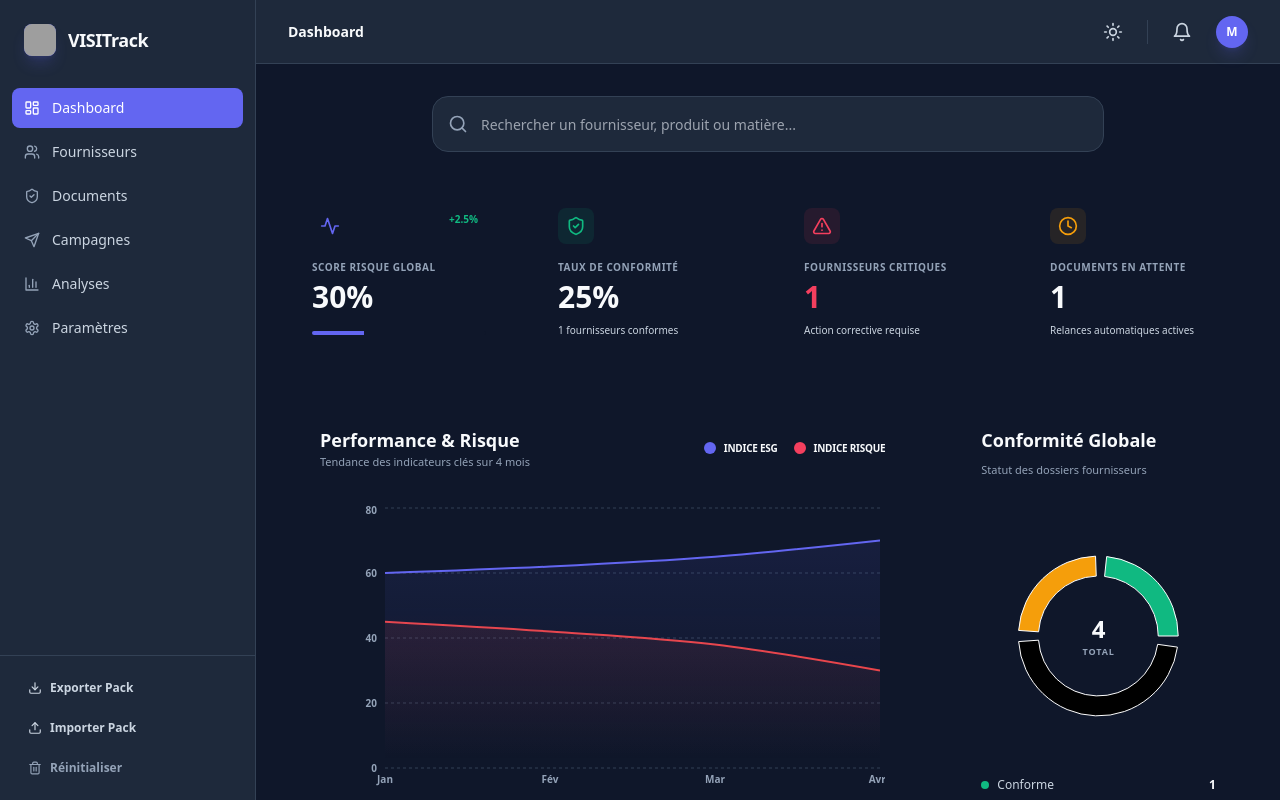
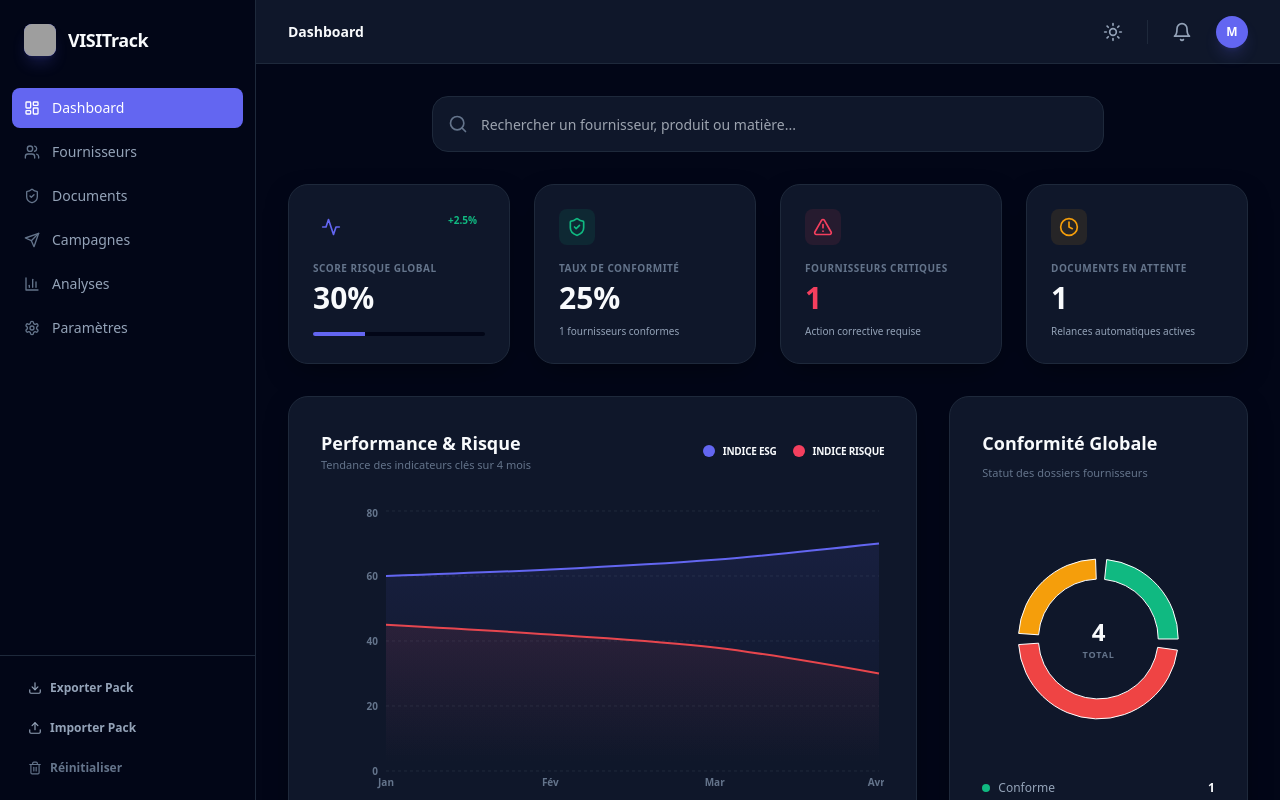
Before and after one commit to Visitune/VISITRACK, a React (Vite) app: page /#/ in a window 1280 px wide. Before the commit this address led to /#/dashboard. Built offline with nearby package versions, Linux system fonts and the light colour scheme; grey boxes are pictures that could not be loaded.

Commit message:
style: premium design overhaul, theme synchronization fixes, and typography refinements

```diff
--- a/components/Layout.tsx
+++ b/components/Layout.tsx
@@ -102,7 +102,7 @@
       <input type="file" ref={fileInputRef} onChange={handleFileUpload} className="hidden" accept=".json" />
 
       {/* Modern Compact Sidebar */}
-      <aside className="w-64 bg-[var(--bg-card)] border-r border-[var(--border-subtle)] flex flex-col z-20 shrink-0">
+      <aside className="w-64 bg-[var(--bg-sidebar)] border-r border-[var(--border-subtle)] flex flex-col z-20 shrink-0 transition-colors duration-300">
         <div className="p-6 flex items-center gap-3">
           <div className="w-8 h-8 bg-[var(--accent)] rounded-lg flex items-center justify-center shadow-lg shadow-indigo-500/20 overflow-hidden">
             <img src="https://raw.githubusercontent.com/M00N69/RAPPELCONSO/main/logo%2004%20copie.jpg" alt="Logo" className="w-full h-full object-cover" />
@@ -116,8 +116,8 @@
               key={item.id}
               onClick={() => navigate(item.id)}
               className={`w-full flex items-center gap-3 px-3 py-2.5 rounded-lg text-sm font-medium transition-all group ${activePage === item.id || (activePage === '/' && item.id === '/dashboard')
-                  ? 'bg-[var(--accent)] text-white'
-                  : 'text-[var(--text-secondary)] hover:bg-[var(--bg-main)] hover:text-[var(--text-primary)]'
+                ? 'bg-[var(--accent)] text-white'
+                : 'text-[var(--text-secondary)] hover:bg-[var(--bg-main)] hover:text-[var(--text-primary)]'
                 }`}
             >
               <item.icon className={`w-4 h-4 ${activePage === item.id || (activePage === '/' && item.id === '/dashboard') ? 'text-white' : 'text-[var(--text-muted)] group-hover:text-[var(--text-primary)]'
--- a/context/WorkspaceContext.tsx
+++ b/context/WorkspaceContext.tsx
@@ -340,8 +340,11 @@
     const savedTheme = localStorage.getItem('visitrack_theme') as 'dark' | 'light';
     const initialTheme = savedTheme || 'dark';
     setTheme(initialTheme);
-    document.documentElement.classList.toggle('dark', initialTheme === 'dark');
-    document.documentElement.classList.toggle('light', initialTheme === 'light');
+
+    // Explicitly apply theme classes to HTML element
+    document.documentElement.classList.remove('dark', 'light');
+    document.documentElement.classList.add(initialTheme);
+    document.documentElement.setAttribute('data-theme', initialTheme);
 
     setIsLoaded(true);
   }, []);
@@ -720,9 +723,12 @@
   const toggleTheme = () => {
     const newTheme = theme === 'dark' ? 'light' : 'dark';
     setTheme(newTheme);
+    setSettings(prev => ({ ...prev, theme: newTheme }));
     localStorage.setItem('visitrack_theme', newTheme);
-    document.documentElement.classList.toggle('dark', newTheme === 'dark');
-    document.documentElement.classList.toggle('light', newTheme === 'light');
+
+    document.documentElement.classList.remove('dark', 'light');
+    document.documentElement.classList.add(newTheme);
+    document.documentElement.setAttribute('data-theme', newTheme);
   };
 
   return (
--- a/index.css
+++ b/index.css
@@ -1,43 +1,50 @@
-@import url('https://fonts.googleapis.com/css2?family=Inter:wght@300;400;500;600;700;800&display=swap');
+@import url('https://fonts.googleapis.com/css2?family=Inter:wght@300;400;500;600;700;800;900&display=swap');
 
 :root {
-    /* Default variables (Mapping to dark for better initial load) */
-    --bg-main: #0F172A;
-    --bg-card: #1E293B;
+    /* Base Colors - Deep & Professional */
     --accent: #6366F1;
     --accent-hover: #4F46E5;
-    --border-subtle: #334155;
-    --text-primary: #F8FAFC;
-    --text-secondary: #CBD5E1;
-    --text-muted: #94A3B8;
-
     --success: #10B981;
     --warning: #F59E0B;
     --error: #EF4444;
+    --danger: #EF4444;
 }
 
-/* Explicit Dark Override */
+/* Dark Theme - Midnight Depth */
 html.dark {
-    --bg-main: #0F172A;
-    --bg-card: #1E293B;
-    --accent: #6366F1;
-    --accent-hover: #4F46E5;
-    --border-subtle: #334155;
+    --bg-main: #020617;
+    /* Darker Slate */
+    --bg-card: #0F172A;
+    /* Slate 900 */
+    --bg-sidebar: #020617;
+    --border-subtle: #1E293B;
+    /* Slate 800 */
     --text-primary: #F8FAFC;
-    --text-secondary: #CBD5E1;
-    --text-muted: #94A3B8;
+    /* Slate 50 */
+    --text-secondary: #94A3B8;
+    /* Slate 400 */
+    --text-muted: #64748B;
+    /* Slate 500 */
+    --card-shadow: 0 10px 30px -10px rgba(0, 0, 0, 0.5);
+    --glass-bg: rgba(15, 23, 42, 0.8);
 }
 
-/* Explicit Light Override */
+/* Light Theme - Crisp & Clean */
 html.light {
-    --bg-main: #F8FAFC;
+    --bg-main: #F1F5F9;
+    /* Slate 100 */
     --bg-card: #FFFFFF;
-    --accent: #4F46E5;
-    --accent-hover: #4338CA;
+    --bg-sidebar: #FFFFFF;
     --border-subtle: #E2E8F0;
-    --text-primary: #1E293B;
+    /* Slate 200 */
+    --text-primary: #0F172A;
+    /* Slate 900 */
     --text-secondary: #475569;
-    --text-muted: #64748B;
+    /* Slate 600 */
+    --text-muted: #94A3B8;
+    /* Slate 400 */
+    --card-shadow: 0 4px 20px -2px rgba(0, 0, 0, 0.05);
+    --glass-bg: rgba(255, 255, 255, 0.8);
 }
 
 body {
@@ -46,8 +53,31 @@
     font-family: 'Inter', sans-serif;
     background-color: var(--bg-main);
     color: var(--text-primary);
-    transition: background-color 0.3s ease, color 0.3s ease;
+    transition: background-color 0.4s cubic-bezier(0.4, 0, 0.2, 1), color 0.4s cubic-bezier(0.4, 0, 0.2, 1);
     min-height: 100vh;
+    -webkit-font-smoothing: antialiased;
+    -moz-osx-font-smoothing: grayscale;
+}
+
+/* Premium Utilities */
+.card-premium {
+    background-color: var(--bg-card);
+    border: 1px solid var(--border-subtle);
+    border-radius: 1.25rem;
+    box-shadow: var(--card-shadow);
+    transition: all 0.3s cubic-bezier(0.4, 0, 0.2, 1);
+}
+
+.card-premium:hover {
+    transform: translateY(-2px);
+    box-shadow: 0 20px 40px -15px rgba(0, 0, 0, 0.1);
+}
+
+.glass-panel {
+    background-color: var(--glass-bg);
+    backdrop-filter: blur(12px);
+    -webkit-backdrop-filter: blur(12px);
+    border: 1px solid var(--border-subtle);
 }
 
 #root {
--- a/pages/SupplierHub.tsx
+++ b/pages/SupplierHub.tsx
@@ -130,21 +130,21 @@
    // UI Components
    const SectionHeader = ({ icon: Icon, title, badge }: { icon: any, title: string, badge?: string }) => (
       <div className="flex justify-between items-center mb-6">
-         <h3 className="text-xs font-black text-[var(--text-primary)] uppercase tracking-widest flex items-center gap-3">
-            <Icon className="w-5 h-5 text-[var(--accent)]" /> {title}
+         <h3 className="text-[10px] font-bold text-[var(--text-primary)] uppercase tracking-widest flex items-center gap-3">
+            <Icon className="w-4 h-4 text-[var(--accent)]" /> {title}
          </h3>
-         {badge && <span className="bg-[var(--accent)]/10 text-[var(--accent)] px-3 py-1 rounded-full text-[9px] font-black uppercase tracking-widest">{badge}</span>}
+         {badge && <span className="bg-[var(--accent)]/10 text-[var(--accent)] px-3 py-1 rounded-full text-[9px] font-bold uppercase tracking-widest">{badge}</span>}
       </div>
    );
 
    const FormField = ({ label, value, onChange, placeholder, type = "text", readOnly = !isEditMode }: any) => (
-      <div className="p-4 bg-[var(--bg-main)]/50 rounded-lg border border-[var(--border-subtle)] transition-all focus-within:ring-2 focus-within:ring-[var(--accent)]/10 focus-within:border-[var(--accent)]/50">
-         <label className="text-[9px] font-black text-[var(--text-muted)] uppercase block mb-1">{label}</label>
+      <div className="p-4 bg-[var(--bg-main)]/30 rounded-xl border border-[var(--border-subtle)] transition-all focus-within:ring-2 focus-within:ring-[var(--accent)]/10 focus-within:border-[var(--accent)]/30">
+         <label className="text-[9px] font-bold text-[var(--text-muted)] uppercase block mb-1">{label}</label>
          <input
             type={type}
             readOnly={readOnly}
             placeholder={placeholder}
-            className={`w-full bg-transparent font-bold text-sm outline-none ${readOnly ? 'text-[var(--text-primary)]' : 'text-[var(--accent)] cursor-text'}`}
+            className={`w-full bg-transparent font-semibold text-sm outline-none ${readOnly ? 'text-[var(--text-primary)]' : 'text-[var(--accent)] cursor-text'}`}
             value={value || ''}
             onChange={e => onChange(e.target.value)}
          />
@@ -209,7 +209,7 @@
          </div>
 
          {/* Main List */}
-         <div className="bg-[var(--bg-card)] rounded-2xl border border-[var(--border-subtle)] shadow-sm overflow-hidden flex flex-col">
+         <div className="card-premium overflow-hidden flex flex-col">
             <div className="overflow-x-auto">
                <table className="w-full text-left border-collapse">
                   <thead>
@@ -277,8 +277,8 @@
          {/* Extreme Granular Sidebar Redesign */}
          {selectedSupplier && (
             <div className="fixed inset-0 z-50 flex justify-end animate-fade-in">
-               <div className="absolute inset-0 bg-black/40 backdrop-blur-[2px]" onClick={() => setSelectedSupplier(null)}></div>
-               <div className="relative w-full max-w-4xl bg-[var(--bg-card)] h-full border-l border-[var(--border-subtle)] shadow-2xl flex flex-col animate-slide-right">
+               <div className="absolute inset-0 bg-black/60 backdrop-blur-sm" onClick={() => setSelectedSupplier(null)}></div>
+               <div className="relative w-full max-w-4xl bg-[var(--bg-card)] h-full border-l border-[var(--border-subtle)] shadow-[0_0_50px_rgba(0,0,0,0.3)] flex flex-col animate-slide-right">
 
                   {/* Sidebar Header */}
                   <div className="p-8 border-b border-[var(--border-subtle)] bg-[var(--bg-main)]/30">
```
